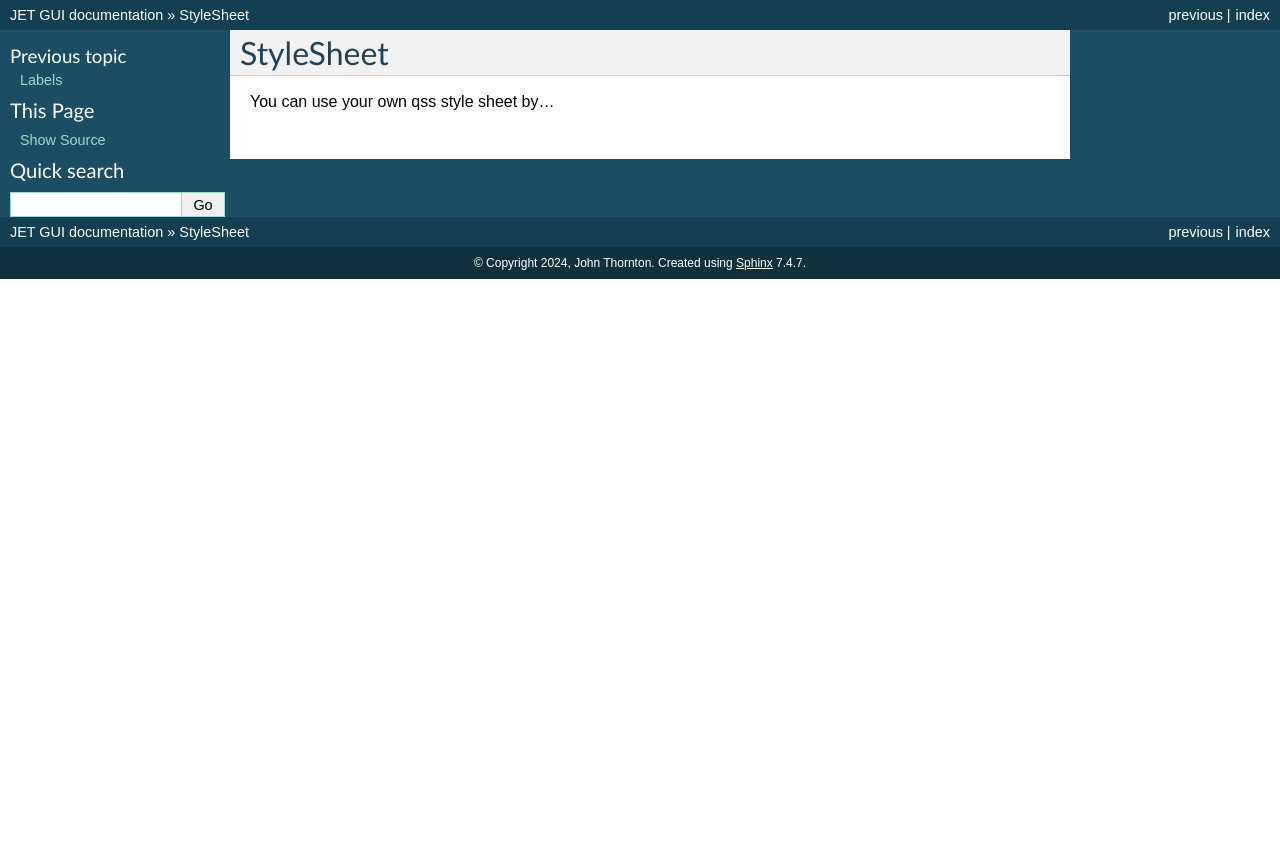
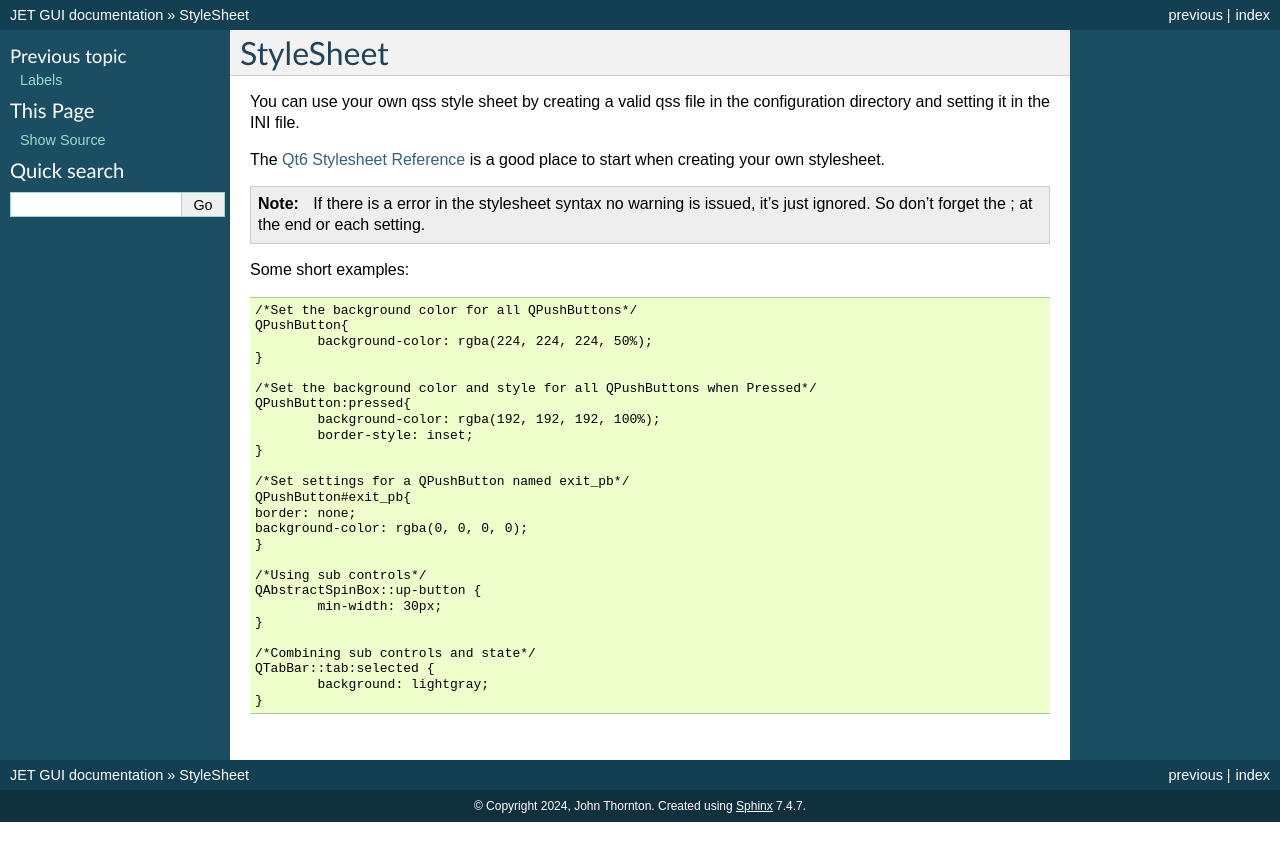
Before and after one commit to tlight9/jet, a Sphinx documentation site: the page built from docs/source/style.rst, in a window 1280 px wide. Shown: the top 861 px of the page. Built offline with Sphinx 7.4.7, drawn with Linux system fonts in a browser that asks for light colours.

Commit message:
update docs
Signed-off-by: John Thornton <dev@gnipsel.com>

```diff
--- a/docs/source/style.rst
+++ b/docs/source/style.rst
@@ -1,4 +1,42 @@
 StyleSheet
 ==========
 
-You can use your own qss style sheet by...
+You can use your own qss style sheet by creating a valid qss file in the
+configuration directory and setting it in the INI file.
+
+The `Qt6 Stylesheet Reference <https://doc.qt.io/qt-6/stylesheet-reference.html>`_
+is a good place to start when creating your own stylesheet.
+
+.. note:: If there is a error in the stylesheet syntax no warning is issued,
+   it's just ignored. So don't forget the ; at the end or each setting.
+
+Some short examples:
+
+.. code-block:: html
+
+	/*Set the background color for all QPushButtons*/
+	QPushButton{
+		background-color: rgba(224, 224, 224, 50%);
+	}
+
+	/*Set the background color and style for all QPushButtons when Pressed*/
+	QPushButton:pressed{
+		background-color: rgba(192, 192, 192, 100%);
+		border-style: inset;
+	}
+
+	/*Set settings for a QPushButton named exit_pb*/
+	QPushButton#exit_pb{
+	border: none;
+	background-color: rgba(0, 0, 0, 0);
+	}
+
+	/*Using sub controls*/
+	QAbstractSpinBox::up-button {
+		min-width: 30px;
+	}
+
+	/*Combining sub controls and state*/
+	QTabBar::tab:selected {
+		background: lightgray;
+	}
```
Also changed, not shown: docs/source/labels.rst (+20 -3 lines).
